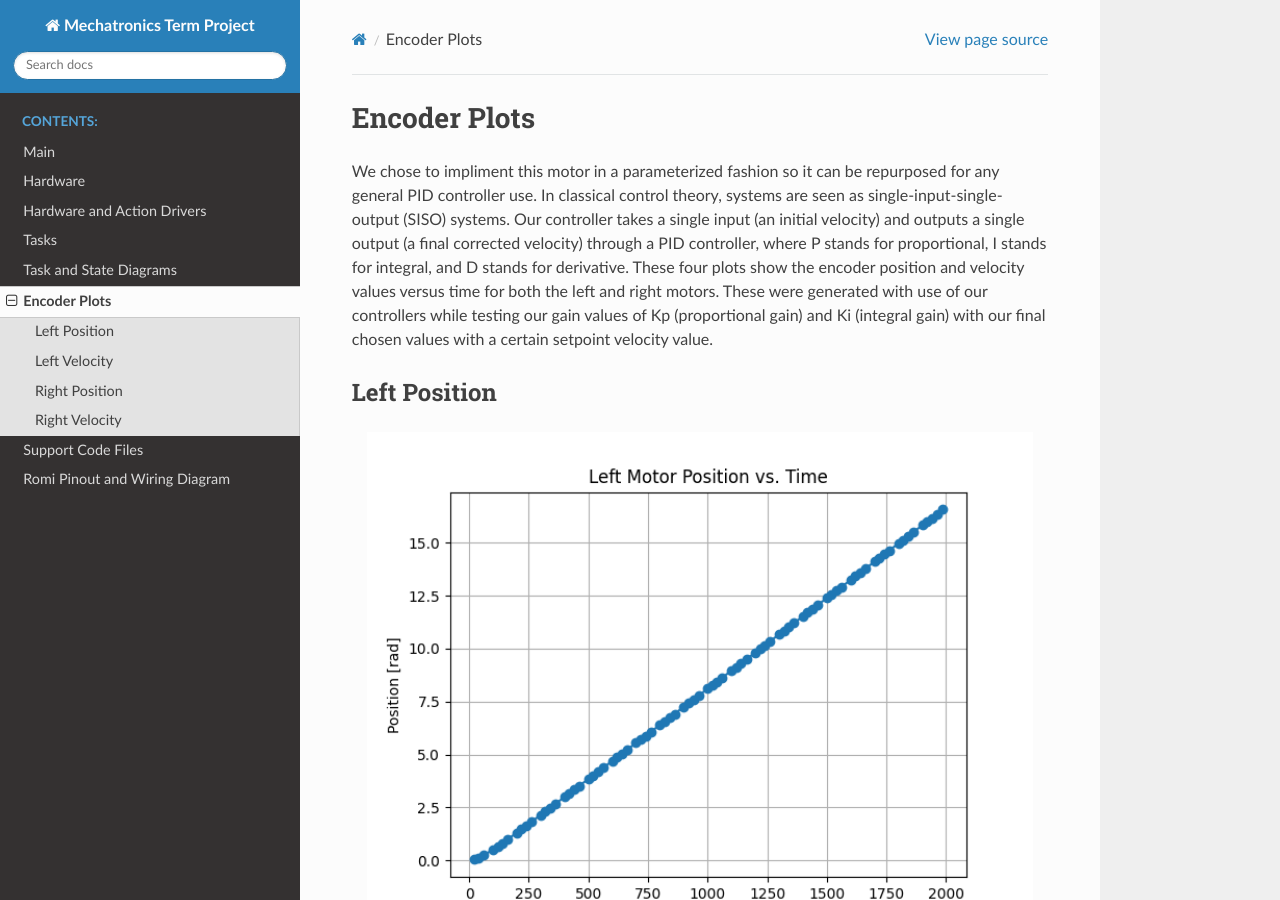
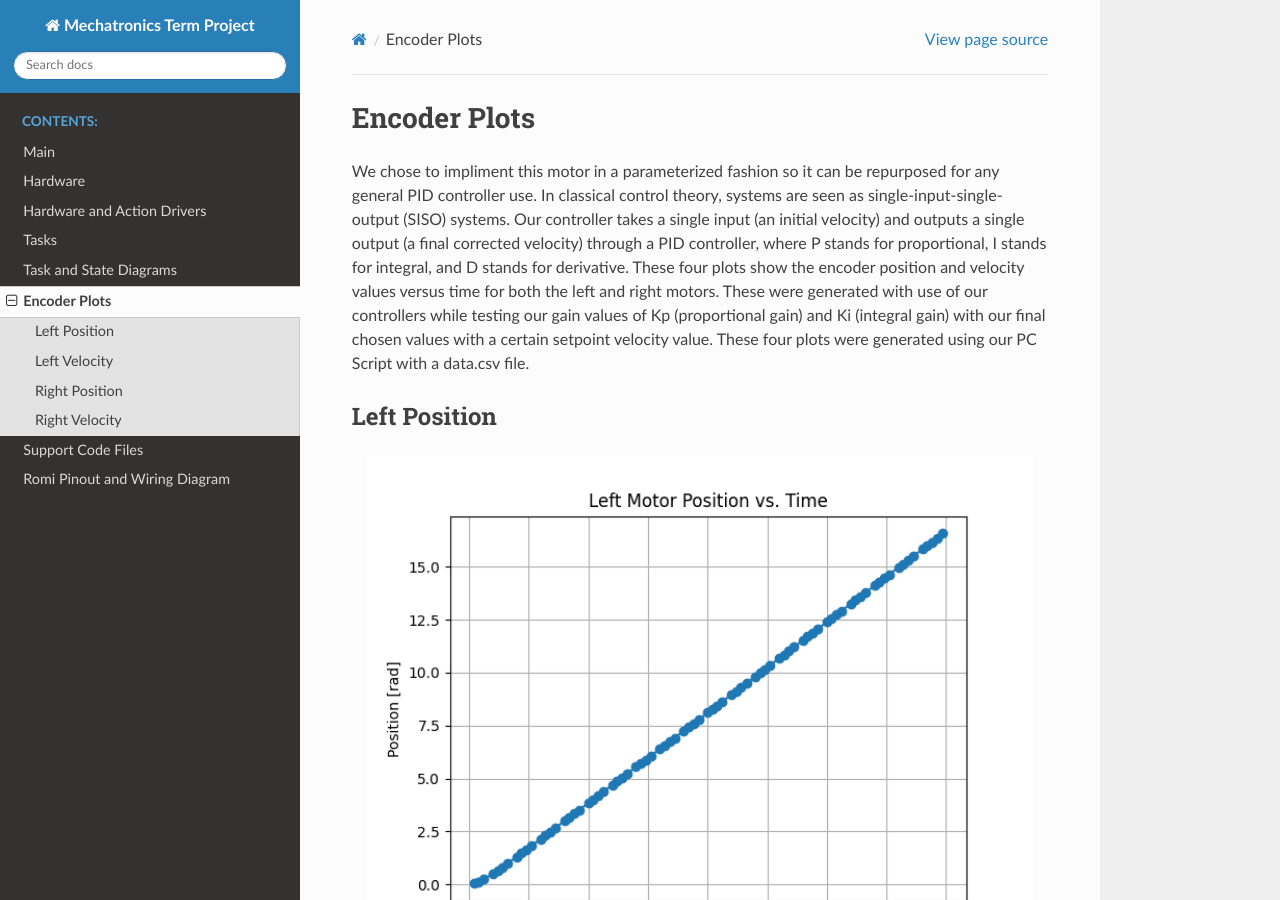
Before and after one commit to emmicayer/Mechatronics-Repository, a Sphinx documentation site: the page built from docs/plots.rst, in a window 1280 px wide and 900 px high. Built offline with Sphinx 7.4.7 and the Read the Docs theme 3.1.0, drawn with Linux system fonts in a browser that asks for light colours.

Commit message:
Update plots.rst

```diff
--- a/docs/plots.rst
+++ b/docs/plots.rst
@@ -1,7 +1,7 @@
 Encoder Plots
 ===============
 
-We chose to impliment this motor in a parameterized fashion so it can be repurposed for any general PID controller use. In classical control theory, systems are seen as single-input-single-output (SISO) systems. Our controller takes a single input (an initial velocity) and outputs a single output (a final corrected velocity) through a PID controller, where P stands for proportional, I stands for integral, and D stands for derivative. These four plots show the encoder position and velocity values versus time for both the left and right motors. These were generated with use of our controllers while testing our gain values of Kp (proportional gain) and Ki (integral gain) with our final chosen values with a certain setpoint velocity value.
+We chose to impliment this motor in a parameterized fashion so it can be repurposed for any general PID controller use. In classical control theory, systems are seen as single-input-single-output (SISO) systems. Our controller takes a single input (an initial velocity) and outputs a single output (a final corrected velocity) through a PID controller, where P stands for proportional, I stands for integral, and D stands for derivative. These four plots show the encoder position and velocity values versus time for both the left and right motors. These were generated with use of our controllers while testing our gain values of Kp (proportional gain) and Ki (integral gain) with our final chosen values with a certain setpoint velocity value. These four plots were generated using our PC Script with a data.csv file.
 
 Left Position
 ----
```
